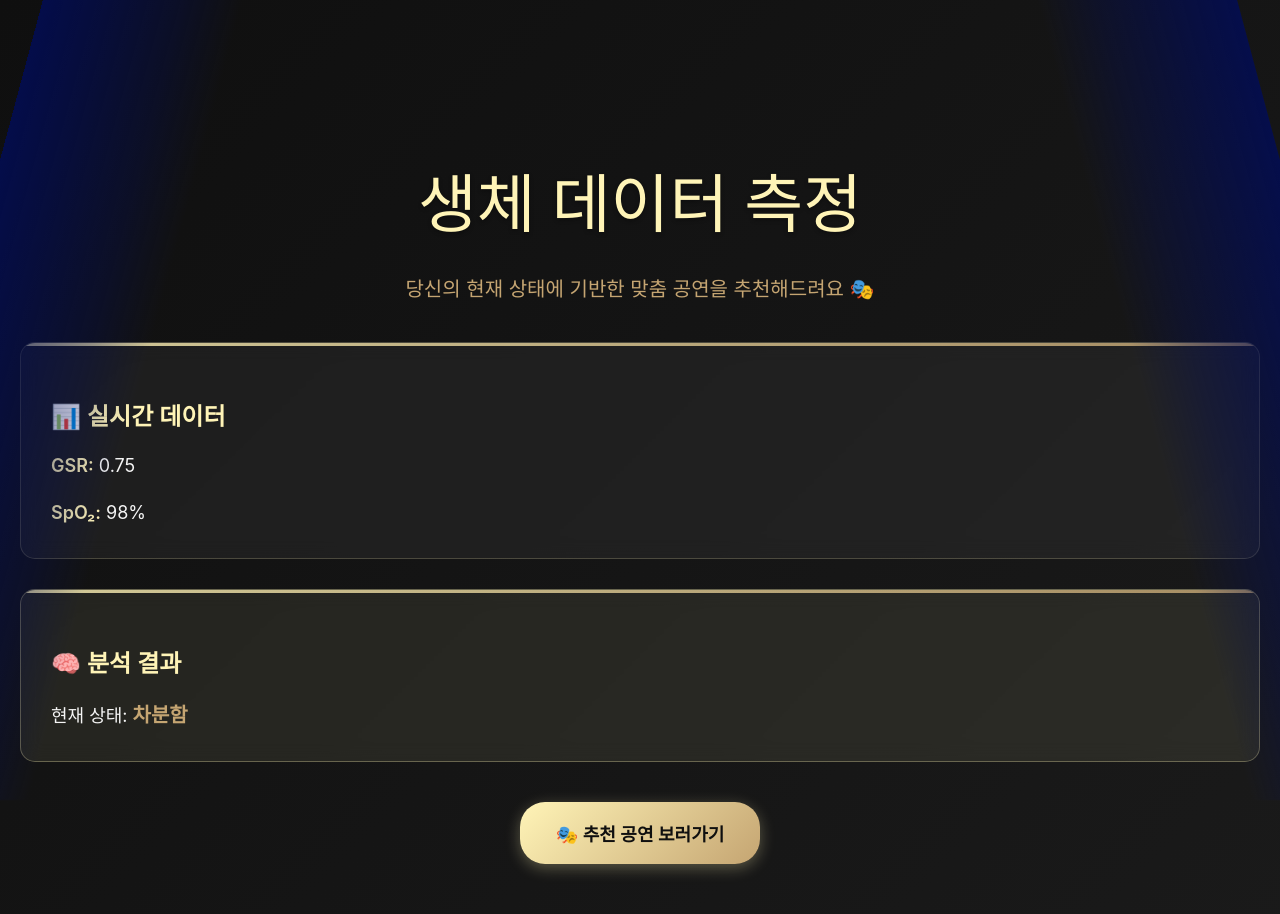
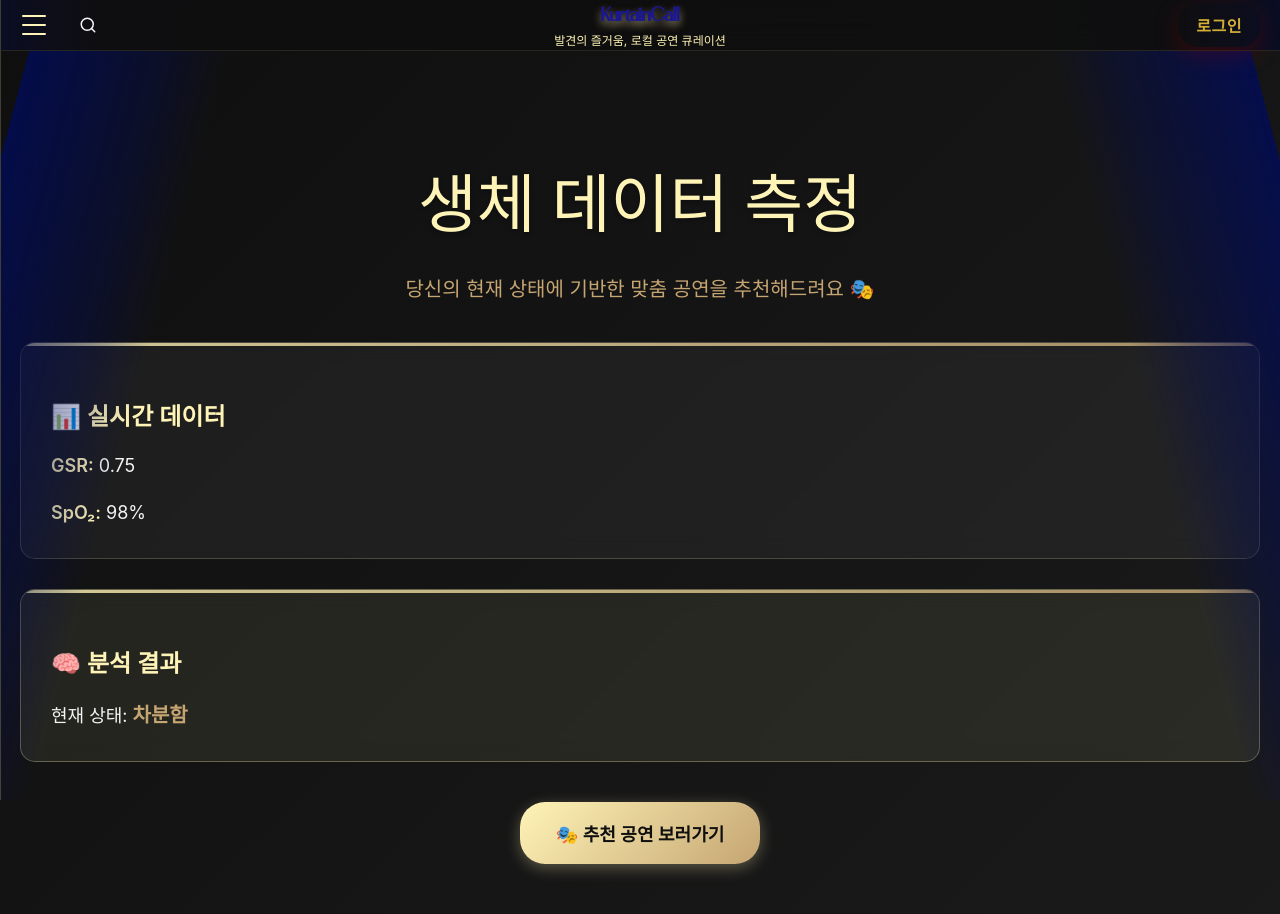
Before and after one commit to sodaaw/KurtainCall-Frontend, a React (Create React App) app: page /biodata in a window 1280 px wide. Shown: the top 914 px of the page. Built offline with nearby package versions, Linux system fonts and the light colour scheme; no server answers; a web font is replaced by a local one.

Commit message:
생체데이터 탭에서도 nav 보이게

```diff
--- a/src/BioData/BioData.jsx
+++ b/src/BioData/BioData.jsx
@@ -1,5 +1,6 @@
 // src/BioData/BioData.jsx
 import React, { useState, useEffect } from "react";
+import Topnav from "../components/Topnav";
 import "./BioData.css";
 
 export default function BioData() {
@@ -17,6 +18,7 @@ export default function BioData() {
 
   return (
     <div className="biodata-page">
+      <Topnav />
       <h2>생체 데이터 측정</h2>
       <p>당신의 현재 상태에 기반한 맞춤 공연을 추천해드려요 🎭</p>
 
```
